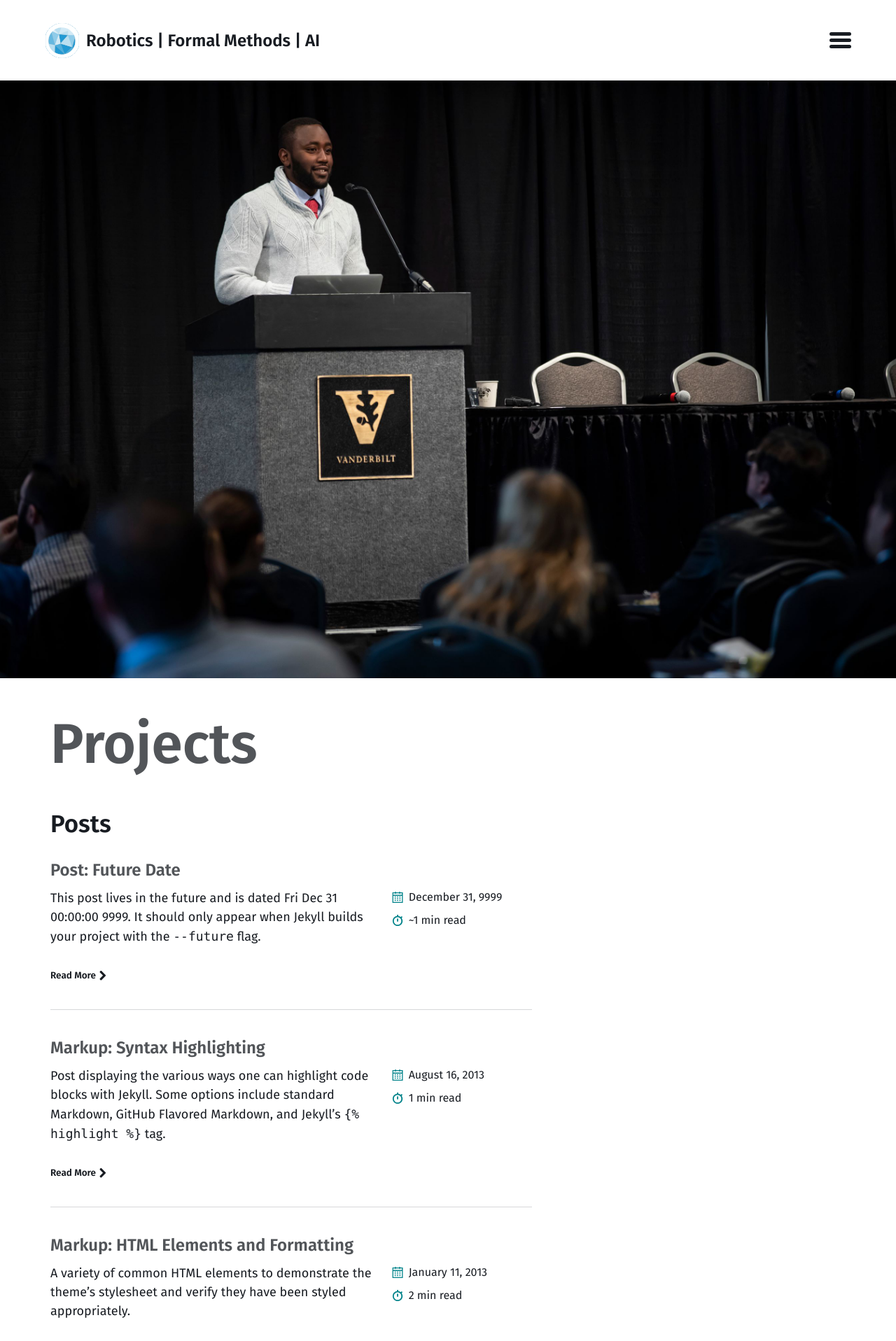
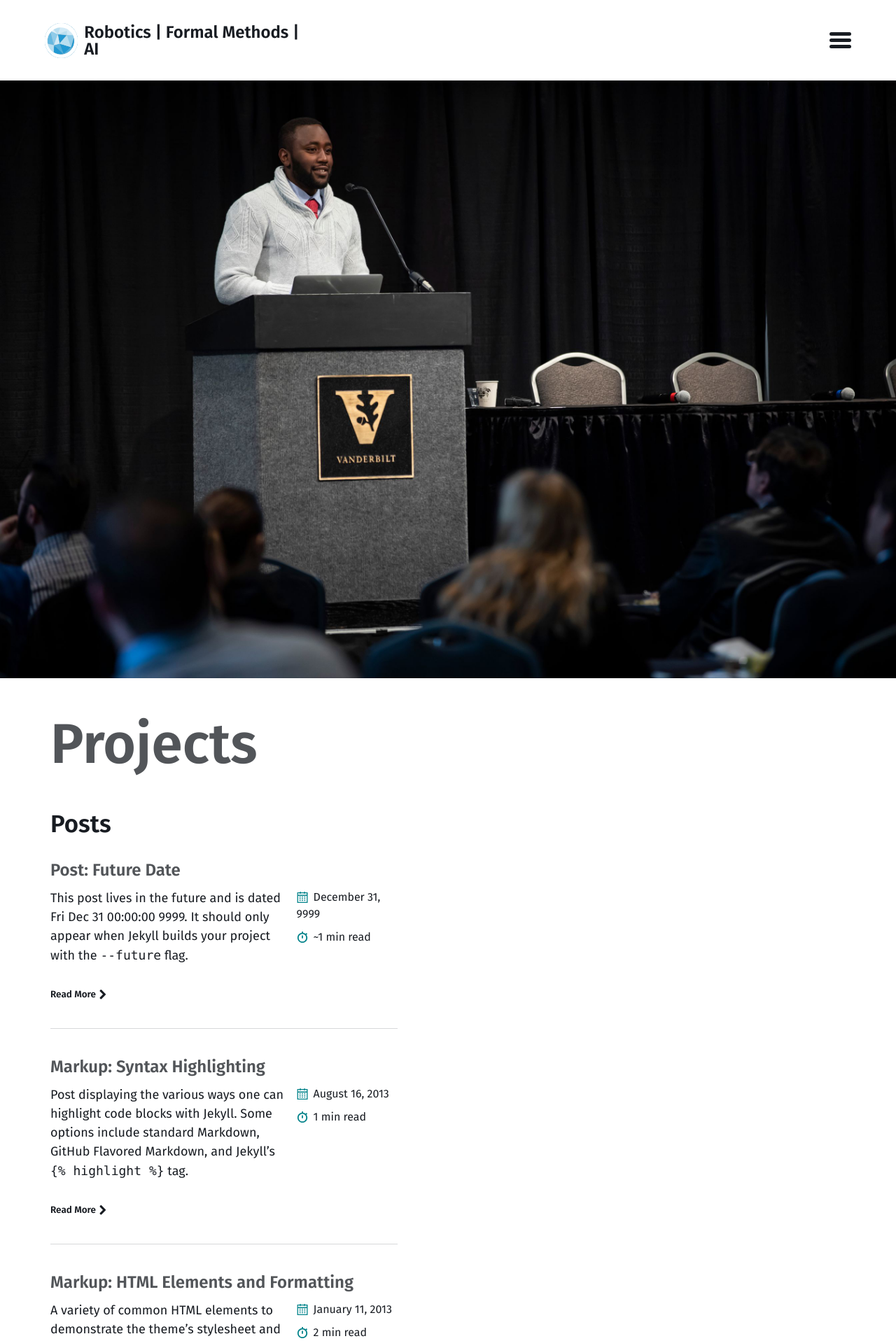
Before and after one commit to pmusau17/pmusau17.github.io, a Jekyll site: the page built from index.md, in a window 1280 px wide. Shown: the top 1916 px of the page at 70% size. Built offline with Jekyll 4.4.1, drawn with Linux system fonts in a browser that asks for light colours; comment, search, counter and statistics services are not loaded.

Commit message:
lemme see again

```diff
--- a/_sass/basically-basic/_layout.scss
+++ b/_sass/basically-basic/_layout.scss
@@ -57,7 +57,7 @@ main {
 }
 
 .inner {
-  max-width: 65%;
+  max-width: 50%;
 }
 
 /*
```
